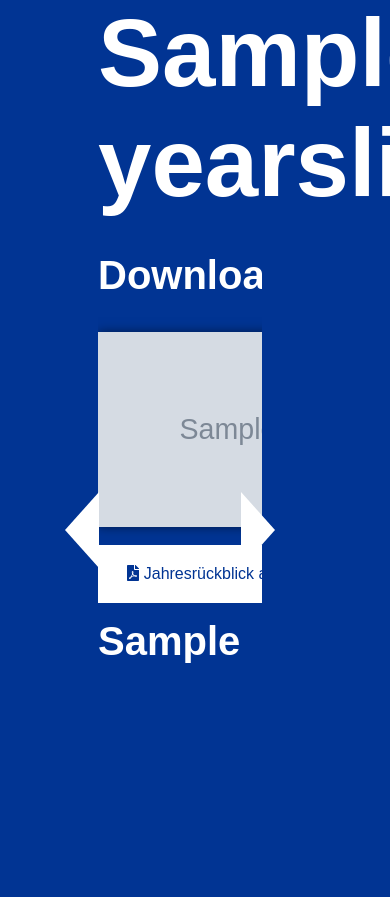
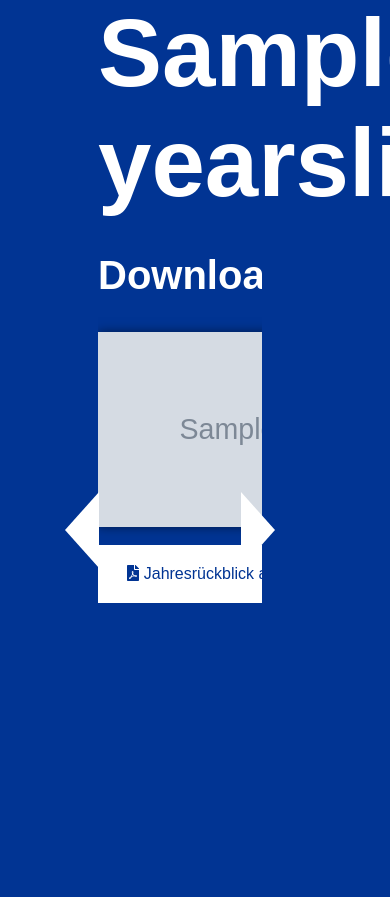
Before and after one commit to Wirtschaftsjunioren-Freiburg/WJ-Jahresrueckblicke, a Django app: page / in a window 390 px wide. Shown: the part 913-1810 px from the top of the page. Run offline with Django 4.2, Linux system fonts and the light colour scheme; tables that the repository leaves empty hold one stand-in row (values such as "Sample post"); grey boxes marked "Sample" are stand-in pictures; some libraries are stand-ins or nearby versions.

Commit message:
- Some more changes to sizes

```diff
--- a/jahresrueckblick/webpage/static/css/main.css
+++ b/jahresrueckblick/webpage/static/css/main.css
@@ -212,8 +212,8 @@ section.odd {
     }
 
     .positions {
-        font-size: 1.3em;
-        line-height: 1.1em;
+        font-size: 0.8em;
+        line-height: 1.0    em;
     }
 
     .pdf-label {
@@ -235,7 +235,7 @@ section.odd {
 /* media query max widht 900px */
 @media screen and (max-width: 900px) {
     .positions {
-        font-size: 1.1em;
+        font-size: 1.0em;
         line-height: 1.1em;
     }
 }
--- a/jahresrueckblick/webpage/templates/index.html
+++ b/jahresrueckblick/webpage/templates/index.html
@@ -100,7 +100,7 @@
                                 </div>
                             </div>
                         </div>
-                        <div class="col-12 col-lg-12 col-xl-6">
+                        <div class="col-12 col-lg-12 col-xl-6 d-none d-lg-block">
                     {% else %}
                     <div class="col-12 col-lg-7 col-xl-9 d-none d-lg-block">
                     {% endif %}
```
